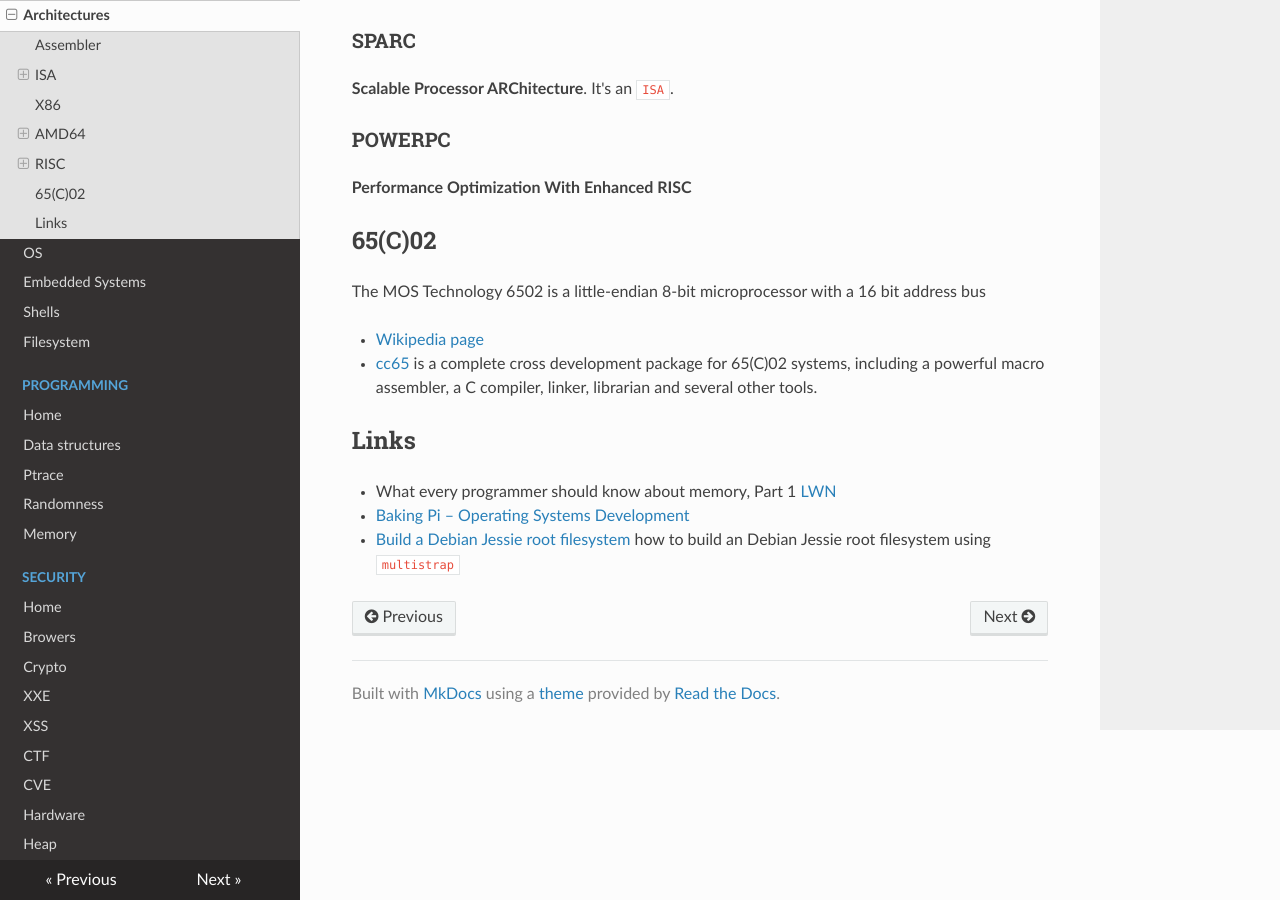
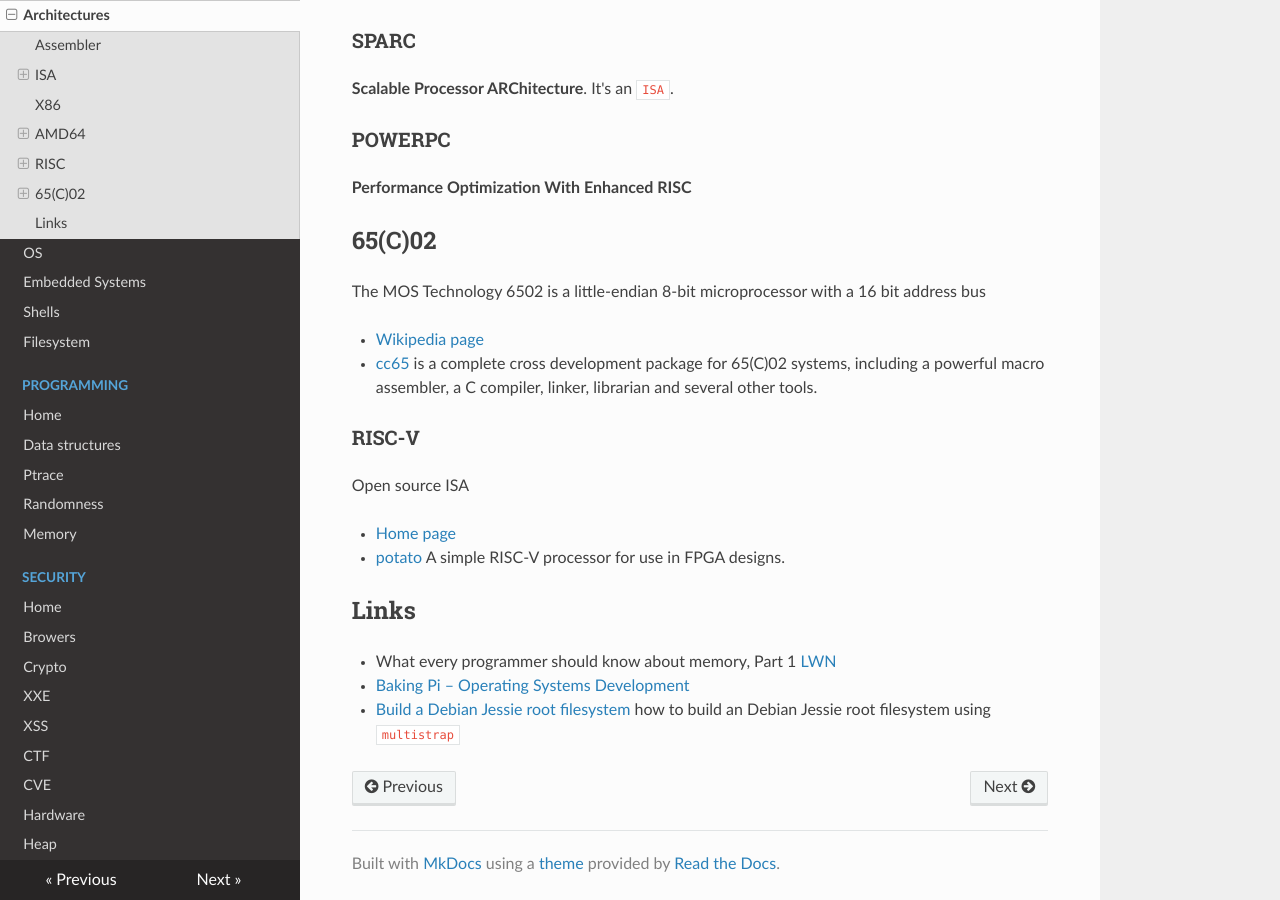
Before and after one commit to gipi/low-level, an MkDocs documentation site: the page built from docs/arch.md, in a window 1280 px wide and 900 px high, scrolled down 4084 px. Built offline with MkDocs 1.6.1, drawn with Linux system fonts in a browser that asks for light colours; nearby versions of some CDN libraries; old or Windows-style settings are respelled for this version of MkDocs.

Commit message:
Update arch.md

```diff
--- a/docs/arch.md
+++ b/docs/arch.md
@@ -184,6 +184,13 @@
  - [Wikipedia page](https://en.wikipedia.org/wiki/MOS_Technology_6502)
  - [cc65](https://cc65.github.io/cc65/) is a complete cross development package for 65(C)02 systems, including a powerful macro assembler, a C compiler, linker, librarian and several other tools.
 
+### RISC-V
+
+Open source ISA
+
+ - [Home page](https://riscv.org/)
+ - [potato](https://github.com/skordal/potato) A simple RISC-V processor for use in FPGA designs.
+
 
 ## Links
 
```
